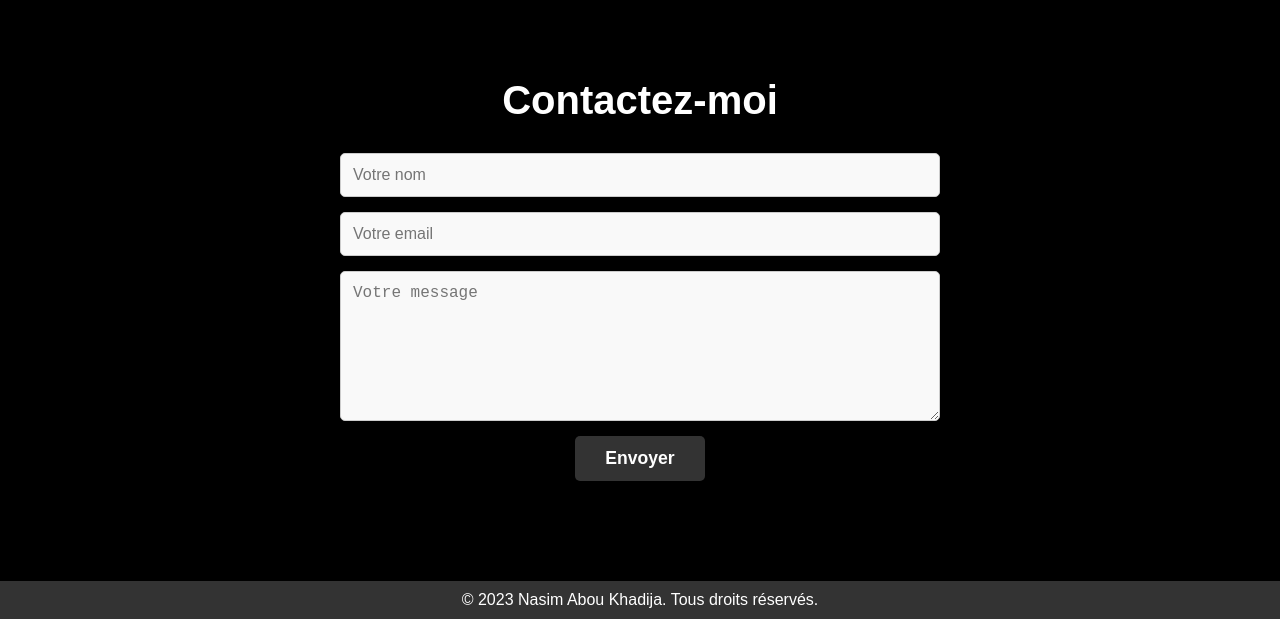
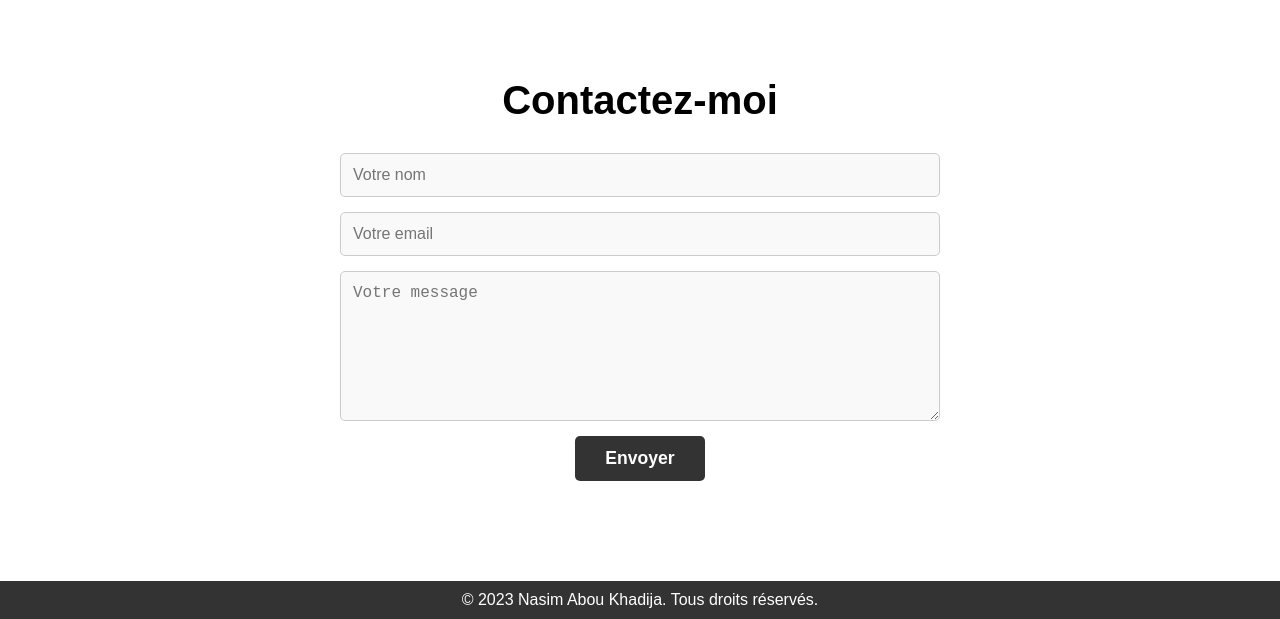
Before and after one commit to Nasim-20/portfolio, a plain HTML site: page index.html in a window 1280 px wide. Shown: the part 2422-3041 px from the top of the page. Drawn offline with Linux system fonts and the light colour scheme.

Commit message:
Update index.html

```diff
--- a/index.html
+++ b/index.html
@@ -322,10 +322,10 @@
         }
 
         .modal-images img {
-            max-width: 30%; /* Each image takes ~1/3 of modal width */
+            width: 30%; /* Fixed width for consistent size */
             height: auto;
             border-radius: 5px;
-            object-fit: cover;
+            object-fit: contain; /* Show full image without cropping */
         }
 
         .close-button {
@@ -341,14 +341,14 @@
         #contact {
             padding: 100px 20px;
             text-align: center;
-            background-color: black;
-            color: white;
+            background-color: white; /* Changed to white */
+            color: black; /* Changed to black for readability */
         }
 
         #contact h2 {
             font-size: 2.5rem;
             margin-bottom: 30px;
-            color: white;
+            color: black; /* Changed to black */
         }
 
         #contact form {
```
